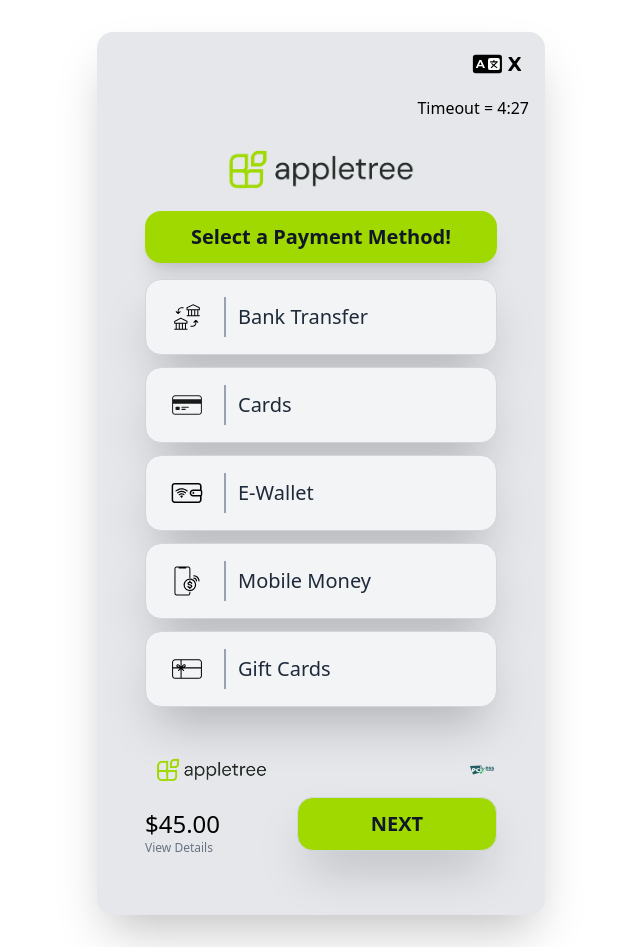
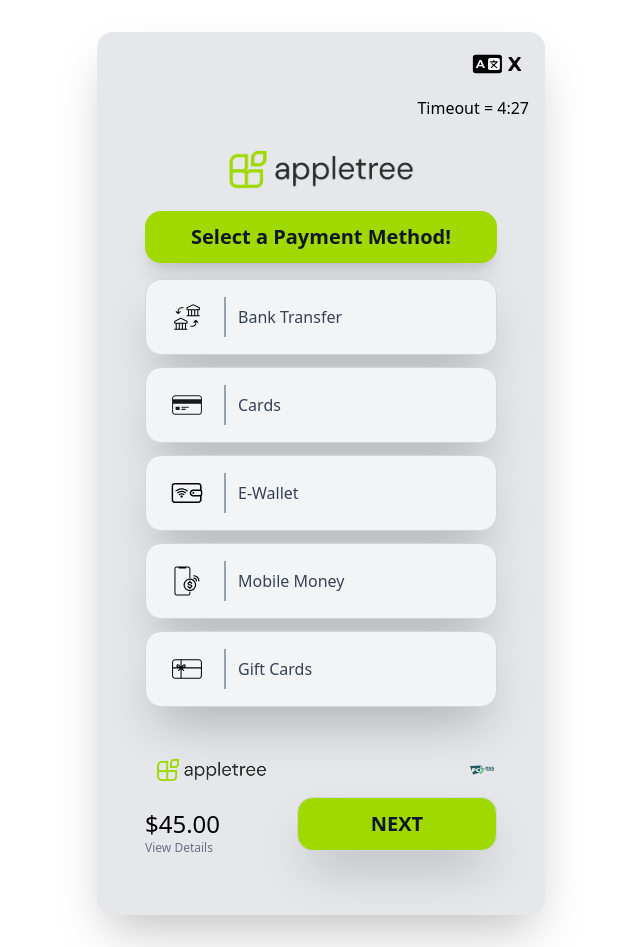
Before and after one commit to khomabhena/AppleTree, a React (Vite) app: page /payment-method in a window 1280 px wide. Shown: the whole page, without its empty margins (319-959 px from the left). Built offline with nearby package versions, Linux system fonts and the light colour scheme; the HTML template or start-up script is replaced by a standard one.

Commit message:
reduced font size in button selection

```diff
--- a/src/components/ButtonSelection.jsx
+++ b/src/components/ButtonSelection.jsx
@@ -3,7 +3,7 @@
 
 const ButtonSelection = ({location, image, name}) => {
   return (
-    <NavLink to={location} className=' w-full mt-3 flex items-center gap-3 bg-gray-100 rounded-2xl px-4 py-3 shadow-2xl border border-gray-300 text-xl text-gray-800'>
+    <NavLink to={location} className=' w-full mt-3 flex items-center gap-3 bg-gray-100 rounded-2xl px-4 py-3 shadow-2xl border border-gray-300 text-sm md:text-base text-gray-700'>
       <img src={image} width="50px" height="50px" alt="" />
       <p className=' border-1 border-gray-400 h-[40px]'></p>
       <p>{name}</p>
```
